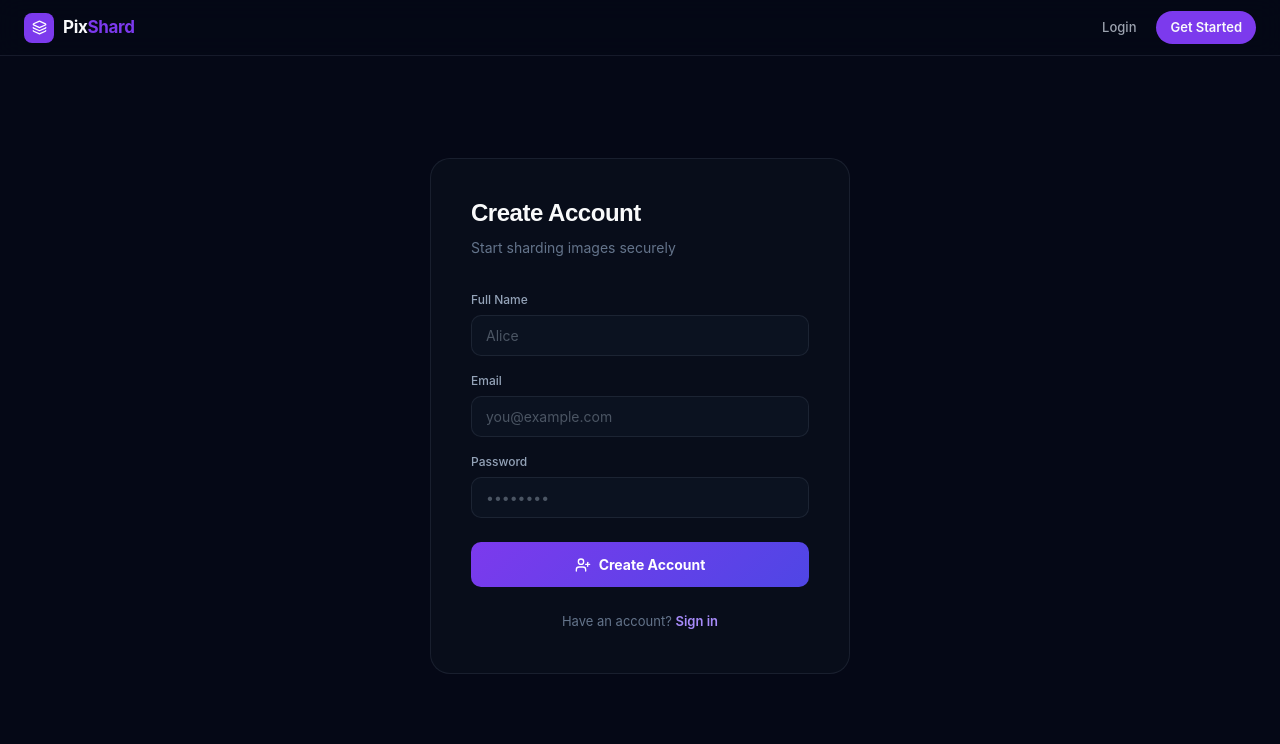
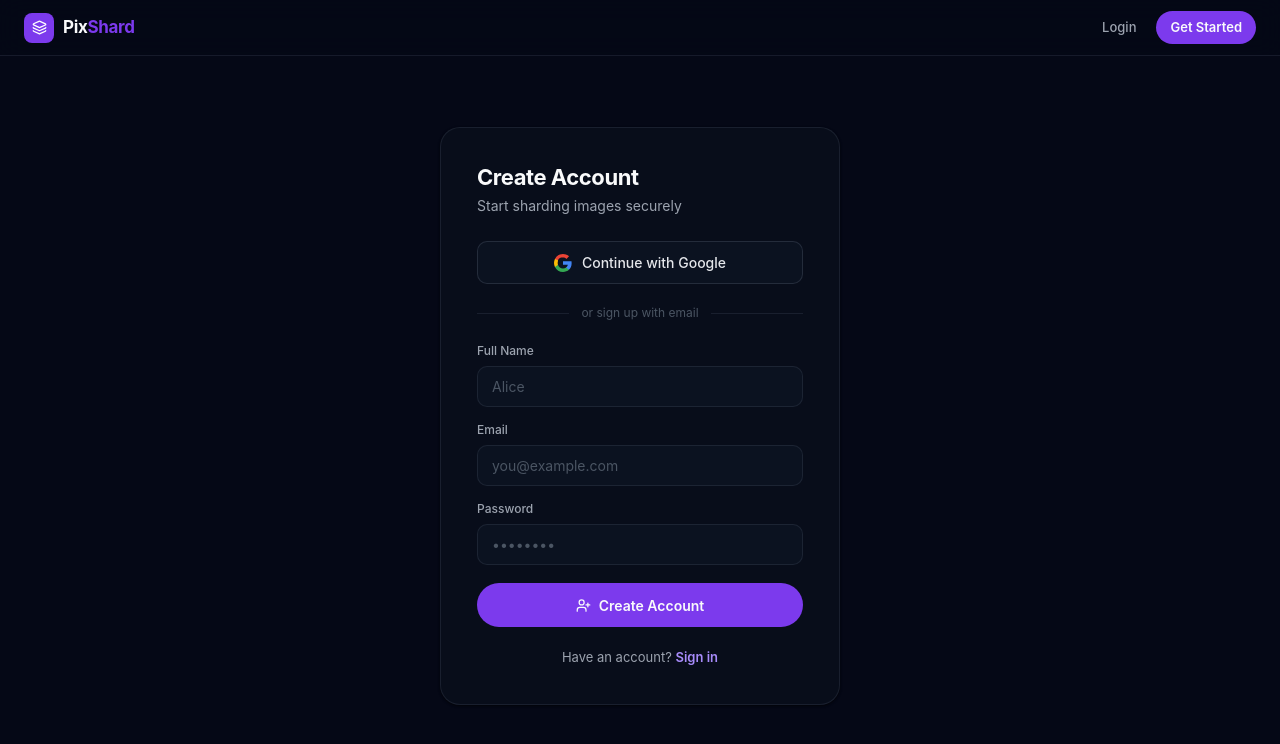
Before and after one commit to zebra0307/PixShard, a React (Vite) app in the folder client/: page /register in a window 1280 px wide. Shown: the top 744 px of the page. Built offline with nearby package versions, Linux system fonts and the light colour scheme; no server answers.

Commit message:
feat: add Google Sign-In to Login and Register pages

```diff
--- a/client/src/firebase/config.js
+++ b/client/src/firebase/config.js
@@ -1,5 +1,5 @@
 import { initializeApp } from "firebase/app";
-import { getAuth } from "firebase/auth";
+import { getAuth, GoogleAuthProvider } from "firebase/auth";
 import { getAnalytics, isSupported } from "firebase/analytics";
 
 const firebaseConfig = {
@@ -15,6 +15,13 @@ const firebaseConfig = {
 const app = initializeApp(firebaseConfig);
 export const auth = getAuth(app);
 
+// Google provider — client ID ties to your Google Cloud OAuth credential
+export const googleProvider = new GoogleAuthProvider();
+googleProvider.setCustomParameters({
+  client_id: '904323960275-6j9japitl3pj74j8ia1gp154dqo0r434.apps.googleusercontent.com',
+  prompt: 'select_account',   // always show account chooser
+});
+
 // Analytics only in browser environments (not SSR/test)
 export const analytics = isSupported().then(yes => yes ? getAnalytics(app) : null);
 
--- a/client/src/pages/LoginPage.jsx
+++ b/client/src/pages/LoginPage.jsx
@@ -4,13 +4,32 @@ import { motion } from 'framer-motion';
 import { useAuth } from '../context/AuthContext';
 import { firebaseMsg } from '../firebase/firebaseErrors';
 import toast from 'react-hot-toast';
-import { LogIn, Loader } from 'lucide-react';
+import { LogIn } from 'lucide-react';
+
+// Google SVG icon (official brand colours)
+const GoogleIcon = () => (
+  <svg width="18" height="18" viewBox="0 0 18 18" fill="none" aria-hidden="true">
+    <path d="M17.64 9.2c0-.637-.057-1.251-.164-1.84H9v3.481h4.844c-.209 1.125-.843 2.078-1.796 2.717v2.258h2.908c1.702-1.567 2.684-3.875 2.684-6.615z" fill="#4285F4"/>
+    <path d="M9 18c2.43 0 4.467-.806 5.956-2.18l-2.908-2.259c-.806.54-1.837.86-3.048.86-2.344 0-4.328-1.584-5.036-3.711H.957v2.332A8.997 8.997 0 009 18z" fill="#34A853"/>
+    <path d="M3.964 10.71A5.41 5.41 0 013.682 9c0-.593.102-1.17.282-1.71V4.958H.957A8.996 8.996 0 000 9c0 1.452.348 2.827.957 4.042l3.007-2.332z" fill="#FBBC05"/>
+    <path d="M9 3.58c1.321 0 2.508.454 3.44 1.345l2.582-2.58C13.463.891 11.426 0 9 0A8.997 8.997 0 00.957 4.958L3.964 6.29C4.672 4.163 6.656 3.58 9 3.58z" fill="#EA4335"/>
+  </svg>
+);
+
+const Divider = () => (
+  <div style={{ display: 'flex', alignItems: 'center', gap: '0.75rem', margin: '1.25rem 0' }}>
+    <div style={{ flex: 1, height: 1, background: 'var(--border-subtle)' }} />
+    <span style={{ fontSize: '0.75rem', color: 'var(--text-faint)', whiteSpace: 'nowrap' }}>or continue with email</span>
+    <div style={{ flex: 1, height: 1, background: 'var(--border-subtle)' }} />
+  </div>
+);
 
 export default function LoginPage() {
-  const { login }  = useAuth();
-  const navigate   = useNavigate();
-  const [form, setForm]       = useState({ email: '', password: '' });
+  const { login, loginWithGoogle } = useAuth();
+  const navigate = useNavigate();
+  const [form,    setForm]    = useState({ email: '', password: '' });
   const [loading, setLoading] = useState(false);
+  const [gLoading, setGLoading] = useState(false);
 
   const handleSubmit = async (e) => {
     e.preventDefault();
@@ -26,41 +45,93 @@ export default function LoginPage() {
     }
   };
 
+  const handleGoogle = async () => {
+    setGLoading(true);
+    try {
+      await loginWithGoogle();
+      toast.success('Welcome back!');
+      navigate('/dashboard');
+    } catch (err) {
+      if (err.code !== 'auth/popup-closed-by-user') {
+        toast.error(firebaseMsg(err.code));
+      }
+    } finally {
+      setGLoading(false);
+    }
+  };
+
   return (
-    <div style={{ minHeight: '90vh', display: 'flex', alignItems: 'center', justifyContent: 'center', padding: 24 }}>
-      <motion.div initial={{ opacity: 0, y: 30 }} animate={{ opacity: 1, y: 0 }} transition={{ duration: 0.4 }}
-        className="glass" style={{ width: '100%', maxWidth: 420, borderRadius: 20, padding: 40 }}>
+    <div style={{ minHeight: '90vh', display: 'flex', alignItems: 'center', justifyContent: 'center', padding: '1.5rem' }}>
+      <motion.div
+        initial={{ opacity: 0, y: 24 }} animate={{ opacity: 1, y: 0 }} transition={{ duration: 0.35 }}
+        className="card"
+        style={{ width: '100%', maxWidth: 400, borderRadius: 'var(--radius-xl)', padding: '2.25rem' }}
+      >
+        <h1 style={{ fontSize: '1.375rem', fontWeight: 700, letterSpacing: '-0.02em', marginBottom: '0.25rem' }}>
+          Sign In
+        </h1>
+        <p style={{ color: 'var(--text-muted)', fontSize: '0.875rem', marginBottom: '1.5rem' }}>
+          Welcome back to PixShard
+        </p>
 
-        <h1 style={{ fontSize: 24, fontWeight: 700, marginBottom: 8, fontFamily: 'Space Grotesk, sans-serif' }}>Sign In</h1>
-        <p style={{ color: '#64748b', fontSize: 14, marginBottom: 32 }}>Welcome back to PixShard</p>
+        {/* Google button */}
+        <motion.button
+          whileHover={{ translateY: -1 }} whileTap={{ scale: 0.98 }}
+          onClick={handleGoogle}
+          disabled={gLoading}
+          style={{
+            width: '100%', display: 'flex', alignItems: 'center', justifyContent: 'center', gap: '0.625rem',
+            padding: '0.625rem', borderRadius: 'var(--radius-md)',
+            background: 'var(--bg-soft)', border: '1px solid var(--border-soft)',
+            color: 'var(--text-secondary)', fontFamily: 'inherit', fontSize: '0.875rem',
+            fontWeight: 500, cursor: gLoading ? 'not-allowed' : 'pointer',
+            opacity: gLoading ? 0.6 : 1, transition: 'var(--transition)',
+          }}
+          aria-label="Sign in with Google"
+        >
+          <GoogleIcon />
+          {gLoading ? 'Opening…' : 'Continue with Google'}
+        </motion.button>
 
-        <form onSubmit={handleSubmit} style={{ display: 'flex', flexDirection: 'column', gap: 16 }}>
+        <Divider />
+
+        {/* Email / password form */}
+        <form onSubmit={handleSubmit} style={{ display: 'flex', flexDirection: 'column', gap: '0.875rem' }}>
           <div>
-            <label style={{ display: 'block', fontSize: 12, fontWeight: 500, color: '#94a3b8', marginBottom: 6 }}>Email</label>
-            <input type="email" placeholder="you@example.com" value={form.email}
-              onChange={e => setForm(p => ({ ...p, email: e.target.value }))} required />
+            <label style={{ display: 'block', fontSize: '0.75rem', fontWeight: 500, color: 'var(--text-muted)', marginBottom: '0.375rem' }}>
+              Email
+            </label>
+            <input
+              id="login-email" type="email" placeholder="you@example.com"
+              value={form.email} onChange={e => setForm(p => ({ ...p, email: e.target.value }))} required
+            />
           </div>
           <div>
-            <label style={{ display: 'block', fontSize: 12, fontWeight: 500, color: '#94a3b8', marginBottom: 6 }}>Password</label>
-            <input type="password" placeholder="••••••••" value={form.password}
-              onChange={e => setForm(p => ({ ...p, password: e.target.value }))} required />
+            <label style={{ display: 'block', fontSize: '0.75rem', fontWeight: 500, color: 'var(--text-muted)', marginBottom: '0.375rem' }}>
+              Password
+            </label>
+            <input
+              id="login-password" type="password" placeholder="••••••••"
+              value={form.password} onChange={e => setForm(p => ({ ...p, password: e.target.value }))} required
+            />
           </div>
 
-          <motion.button whileHover={{ scale: 1.02 }} whileTap={{ scale: 0.98 }} type="submit" disabled={loading}
-            style={{
-              marginTop: 8, padding: '12px', borderRadius: 10, border: 'none', cursor: 'pointer',
-              background: 'linear-gradient(135deg, #7c3aed, #4f46e5)',
-              color: '#fff', fontWeight: 700, fontSize: 14,
-              display: 'flex', alignItems: 'center', justifyContent: 'center', gap: 8,
-              opacity: loading ? 0.7 : 1,
-            }}>
-            {loading ? <Loader size={16} /> : <LogIn size={16} />}
+          <motion.button
+            whileHover={{ translateY: -1, boxShadow: 'var(--shadow-primary)' }}
+            whileTap={{ scale: 0.98 }}
+            type="submit" disabled={loading}
+            className="btn-primary"
+            style={{ width: '100%', justifyContent: 'center', marginTop: '0.25rem', padding: '0.7rem', opacity: loading ? 0.7 : 1, cursor: loading ? 'not-allowed' : 'pointer' }}
+            aria-label="Sign in with email and password"
+          >
+            <LogIn size={15} />
             {loading ? 'Signing in…' : 'Sign In'}
           </motion.button>
         </form>
 
-        <p style={{ textAlign: 'center', marginTop: 24, fontSize: 13, color: '#64748b' }}>
-          No account? <Link to="/register" style={{ color: '#a78bfa', fontWeight: 600, textDecoration: 'none' }}>Create one</Link>
+        <p style={{ textAlign: 'center', marginTop: '1.25rem', fontSize: '0.8125rem', color: 'var(--text-muted)' }}>
+          No account?{' '}
+          <Link to="/register" style={{ color: '#A78BFA', fontWeight: 600, textDecoration: 'none' }}>Create one</Link>
         </p>
       </motion.div>
     </div>
--- a/client/src/pages/RegisterPage.jsx
+++ b/client/src/pages/RegisterPage.jsx
@@ -4,13 +4,31 @@ import { motion } from 'framer-motion';
 import { useAuth } from '../context/AuthContext';
 import { firebaseMsg } from '../firebase/firebaseErrors';
 import toast from 'react-hot-toast';
-import { UserPlus, Loader } from 'lucide-react';
+import { UserPlus } from 'lucide-react';
+
+const GoogleIcon = () => (
+  <svg width="18" height="18" viewBox="0 0 18 18" fill="none" aria-hidden="true">
+    <path d="M17.64 9.2c0-.637-.057-1.251-.164-1.84H9v3.481h4.844c-.209 1.125-.843 2.078-1.796 2.717v2.258h2.908c1.702-1.567 2.684-3.875 2.684-6.615z" fill="#4285F4"/>
+    <path d="M9 18c2.43 0 4.467-.806 5.956-2.18l-2.908-2.259c-.806.54-1.837.86-3.048.86-2.344 0-4.328-1.584-5.036-3.711H.957v2.332A8.997 8.997 0 009 18z" fill="#34A853"/>
+    <path d="M3.964 10.71A5.41 5.41 0 013.682 9c0-.593.102-1.17.282-1.71V4.958H.957A8.996 8.996 0 000 9c0 1.452.348 2.827.957 4.042l3.007-2.332z" fill="#FBBC05"/>
+    <path d="M9 3.58c1.321 0 2.508.454 3.44 1.345l2.582-2.58C13.463.891 11.426 0 9 0A8.997 8.997 0 00.957 4.958L3.964 6.29C4.672 4.163 6.656 3.58 9 3.58z" fill="#EA4335"/>
+  </svg>
+);
+
+const Divider = () => (
+  <div style={{ display: 'flex', alignItems: 'center', gap: '0.75rem', margin: '1.25rem 0' }}>
+    <div style={{ flex: 1, height: 1, background: 'var(--border-subtle)' }} />
+    <span style={{ fontSize: '0.75rem', color: 'var(--text-faint)', whiteSpace: 'nowrap' }}>or sign up with email</span>
+    <div style={{ flex: 1, height: 1, background: 'var(--border-subtle)' }} />
+  </div>
+);
 
 export default function RegisterPage() {
-  const { register } = useAuth();
-  const navigate     = useNavigate();
-  const [form, setForm]       = useState({ name: '', email: '', password: '' });
+  const { register, loginWithGoogle } = useAuth();
+  const navigate = useNavigate();
+  const [form,    setForm]    = useState({ name: '', email: '', password: '' });
   const [loading, setLoading] = useState(false);
+  const [gLoading, setGLoading] = useState(false);
 
   const handleSubmit = async (e) => {
     e.preventDefault();
@@ -27,43 +45,92 @@ export default function RegisterPage() {
     }
   };
 
+  const handleGoogle = async () => {
+    setGLoading(true);
+    try {
+      await loginWithGoogle();
+      toast.success('Welcome to PixShard! 🎉');
+      navigate('/dashboard');
+    } catch (err) {
+      if (err.code !== 'auth/popup-closed-by-user') {
+        toast.error(firebaseMsg(err.code));
+      }
+    } finally {
+      setGLoading(false);
+    }
+  };
+
+  const fields = [
+    { key: 'name',     label: 'Full Name', type: 'text',     id: 'reg-name',     placeholder: 'Alice' },
+    { key: 'email',    label: 'Email',     type: 'email',    id: 'reg-email',    placeholder: 'you@example.com' },
+    { key: 'password', label: 'Password',  type: 'password', id: 'reg-password', placeholder: '••••••••' },
+  ];
+
   return (
-    <div style={{ minHeight: '90vh', display: 'flex', alignItems: 'center', justifyContent: 'center', padding: 24 }}>
-      <motion.div initial={{ opacity: 0, y: 30 }} animate={{ opacity: 1, y: 0 }} transition={{ duration: 0.4 }}
-        className="glass" style={{ width: '100%', maxWidth: 420, borderRadius: 20, padding: 40 }}>
+    <div style={{ minHeight: '90vh', display: 'flex', alignItems: 'center', justifyContent: 'center', padding: '1.5rem' }}>
+      <motion.div
+        initial={{ opacity: 0, y: 24 }} animate={{ opacity: 1, y: 0 }} transition={{ duration: 0.35 }}
+        className="card"
+        style={{ width: '100%', maxWidth: 400, borderRadius: 'var(--radius-xl)', padding: '2.25rem' }}
+      >
+        <h1 style={{ fontSize: '1.375rem', fontWeight: 700, letterSpacing: '-0.02em', marginBottom: '0.25rem' }}>
+          Create Account
+        </h1>
+        <p style={{ color: 'var(--text-muted)', fontSize: '0.875rem', marginBottom: '1.5rem' }}>
+          Start sharding images securely
+        </p>
 
-        <h1 style={{ fontSize: 24, fontWeight: 700, marginBottom: 8, fontFamily: 'Space Grotesk, sans-serif' }}>Create Account</h1>
-        <p style={{ color: '#64748b', fontSize: 14, marginBottom: 32 }}>Start sharding images securely</p>
+        {/* Google button */}
+        <motion.button
+          whileHover={{ translateY: -1 }} whileTap={{ scale: 0.98 }}
+          onClick={handleGoogle}
+          disabled={gLoading}
+          style={{
+            width: '100%', display: 'flex', alignItems: 'center', justifyContent: 'center', gap: '0.625rem',
+            padding: '0.625rem', borderRadius: 'var(--radius-md)',
+            background: 'var(--bg-soft)', border: '1px solid var(--border-soft)',
+            color: 'var(--text-secondary)', fontFamily: 'inherit', fontSize: '0.875rem',
+            fontWeight: 500, cursor: gLoading ? 'not-allowed' : 'pointer',
+            opacity: gLoading ? 0.6 : 1, transition: 'var(--transition)',
+          }}
+          aria-label="Sign up with Google"
+        >
+          <GoogleIcon />
+          {gLoading ? 'Opening…' : 'Continue with Google'}
+        </motion.button>
 
-        <form onSubmit={handleSubmit} style={{ display: 'flex', flexDirection: 'column', gap: 16 }}>
-          {[
-            { key: 'name',     label: 'Full Name',  type: 'text',     placeholder: 'Alice' },
-            { key: 'email',    label: 'Email',       type: 'email',    placeholder: 'you@example.com' },
-            { key: 'password', label: 'Password',    type: 'password', placeholder: '••••••••' },
-          ].map(({ key, label, type, placeholder }) => (
+        <Divider />
+
+        {/* Email / password form */}
+        <form onSubmit={handleSubmit} style={{ display: 'flex', flexDirection: 'column', gap: '0.875rem' }}>
+          {fields.map(({ key, label, type, id, placeholder }) => (
             <div key={key}>
-              <label style={{ display: 'block', fontSize: 12, fontWeight: 500, color: '#94a3b8', marginBottom: 6 }}>{label}</label>
-              <input type={type} placeholder={placeholder} value={form[key]}
-                onChange={e => setForm(p => ({ ...p, [key]: e.target.value }))} required />
+              <label htmlFor={id} style={{ display: 'block', fontSize: '0.75rem', fontWeight: 500, color: 'var(--text-muted)', marginBottom: '0.375rem' }}>
+                {label}
+              </label>
+              <input
+                id={id} type={type} placeholder={placeholder}
+                value={form[key]} onChange={e => setForm(p => ({ ...p, [key]: e.target.value }))} required
+              />
             </div>
           ))}
 
-          <motion.button whileHover={{ scale: 1.02 }} whileTap={{ scale: 0.98 }} type="submit" disabled={loading}
-            style={{
-              marginTop: 8, padding: '12px', borderRadius: 10, border: 'none',
-              cursor: loading ? 'not-allowed' : 'pointer',
-              background: 'linear-gradient(135deg, #7c3aed, #4f46e5)',
-              color: '#fff', fontWeight: 700, fontSize: 14, opacity: loading ? 0.7 : 1,
-              display: 'flex', alignItems: 'center', justifyContent: 'center', gap: 8,
-            }}>
-            {loading ? <Loader size={16} /> : <UserPlus size={16} />}
+          <motion.button
+            whileHover={{ translateY: -1, boxShadow: 'var(--shadow-primary)' }}
+            whileTap={{ scale: 0.98 }}
+            type="submit" disabled={loading}
+            className="btn-primary"
+            style={{ width: '100%', justifyContent: 'center', marginTop: '0.25rem', padding: '0.7rem', opacity: loading ? 0.7 : 1, cursor: loading ? 'not-allowed' : 'pointer' }}
+            aria-label="Create account with email and password"
+          >
+            <UserPlus size={15} />
             {loading ? 'Creating…' : 'Create Account'}
           </motion.button>
         </form>
 
-        <p style={{ textAlign: 'center', marginTop: 24, fontSize: 13, color: '#64748b' }}>
+        <p style={{ textAlign: 'center', marginTop: '1.25rem', fontSize: '0.8125rem', color: 'var(--text-muted)' }}>
           Have an account?{' '}
-          <Link to="/login" style={{ color: '#a78bfa', fontWeight: 600, textDecoration: 'none' }}>Sign in</Link>
+          <Link to="/login" style={{ color: '#A78BFA', fontWeight: 600, textDecoration: 'none' }}>Sign in</Link>
         </p>
       </motion.div>
     </div>
```
Also changed, not shown: client/src/context/AuthContext.jsx (+8 -2 lines).
